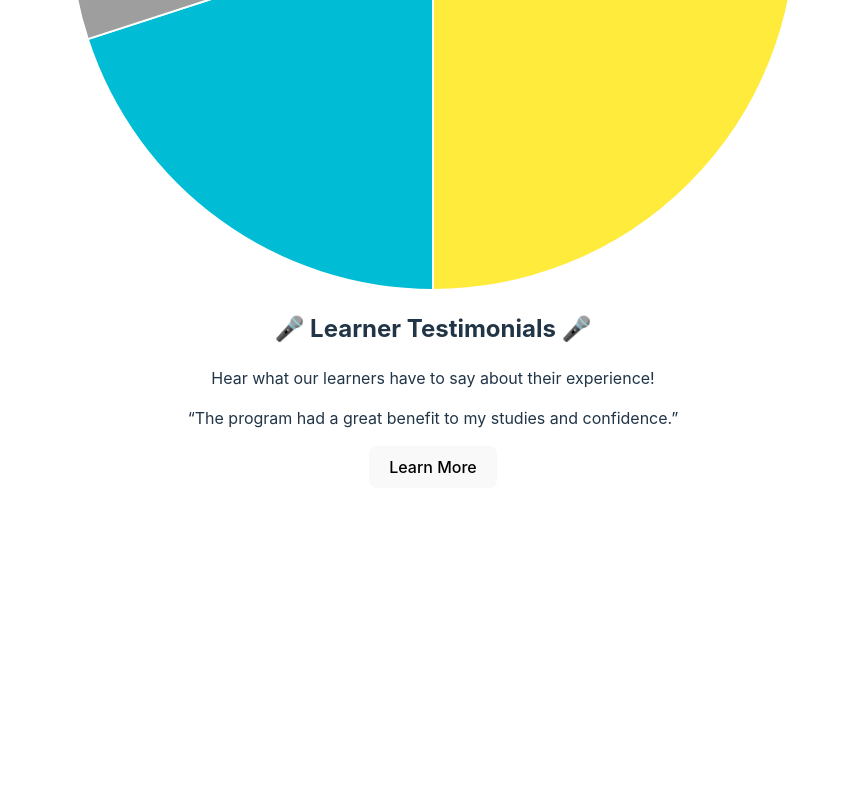
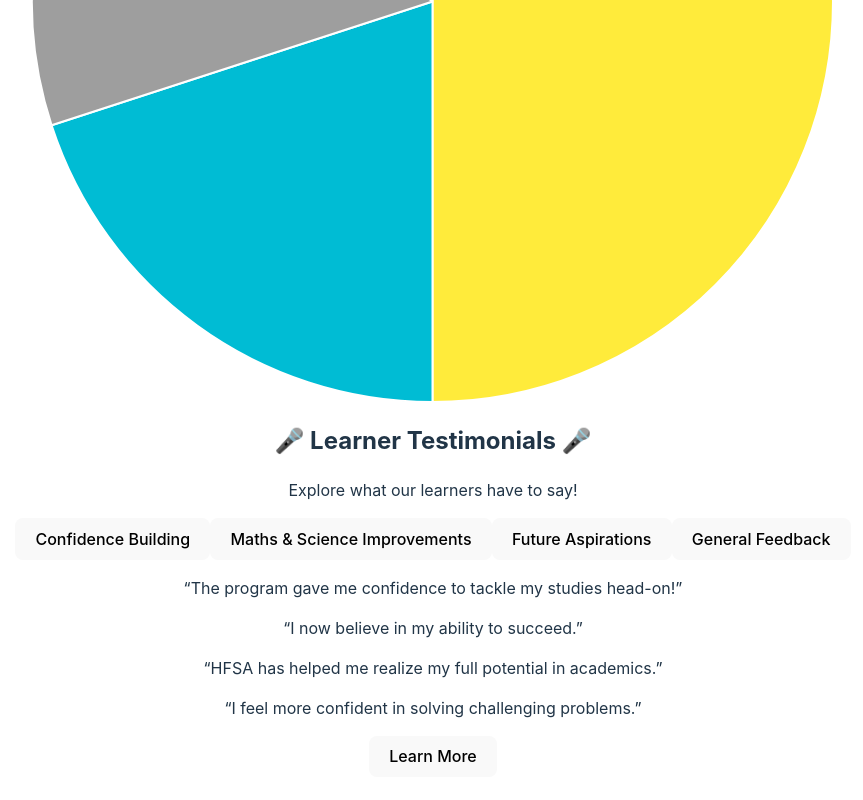
Before and after one commit to NtandoMgo/hfsa-evaluation-report, a React (Vite) app: page / in a window 1280 px wide. Shown: the part 1138-1938 px from the top of the page, without its empty margins (207-1070 px from the left). Before the commit the page ends 1658 px from the top, so only its background shows below. Built offline with nearby package versions, Linux system fonts and the light colour scheme.

Commit message:
categories

```diff
--- a/src/pages/ImpactDashboard.jsx
+++ b/src/pages/ImpactDashboard.jsx
@@ -1,26 +1,35 @@
-import React, { useState, useEffect } from 'react';
+import React, { useState } from 'react';
 import { Bar, Pie } from 'react-chartjs-2';
 import 'chart.js/auto';
 
-// Sample quotes extracted from the dataset
-const quotes = [
-  "The program had a great benefit to my studies and confidence.",
-  "It brought back the love I had for maths.",
-  "I actually realized physics is not that difficult.",
-  "The food was nice and healthy at the start, then became repetitive.",
-  "The program helped me in many ways as it provided the guidance I needed.",
-];
+// Categorized learner feedback
+const categories = {
+  'Confidence Building': [
+    "The program gave me confidence to tackle my studies head-on!",
+    "I now believe in my ability to succeed.",
+    "HFSA has helped me realize my full potential in academics.",
+    "I feel more confident in solving challenging problems.",
+  ],
+  'Maths & Science Improvements': [
+    "My math grades have improved significantly, and I feel better prepared for exams.",
+    "Physics has become much easier to understand with practical examples.",
+    "I have a better understanding of mathematical concepts.",
+    "Science became my favorite subject thanks to HFSA's support.",
+  ],
+  'Future Aspirations': [
+    "I am now considering a career in engineering because of the exposure I received.",
+    "The program opened my eyes to the possibilities of higher education.",
+    "HFSA helped me decide to pursue computer science at university.",
+    "I am now excited to apply to top universities with confidence.",
+  ],
+  'General Feedback': [
+    "The mentors were so supportive and always available for guidance.",
+    "The environment created by HFSA made learning enjoyable and exciting.",
+    "I learned valuable study habits that will stay with me forever.",
+    "The support from peers and instructors made all the difference.",
+  ]
+};
 
-// Suggestions from learners
-const suggestions = [
-  "More one-on-one tutoring sessions would be helpful.",
-  "Extend the program to cover more subjects.",
-  "Provide additional study materials and practice tests.",
-  "Organize more career guidance workshops.",
-  "Offer weekend study camps for focused learning.",
-];
-
-// Sample data for charts (keep your existing data)
 const data = {
   labels: ['Maths Improved', 'Physics Improved', 'Future Studies Considered', 'Accepted', 'Provisionally Accepted', 'Pending', 'Waiting List'],
   datasets: [
@@ -43,17 +52,8 @@ const fundingData = {
 };
 
 const ImpactDashboard = () => {
+  const [selectedCategory, setSelectedCategory] = useState('Confidence Building');
   const [showModal, setShowModal] = useState(false);
-  const [currentQuote, setCurrentQuote] = useState(0);
-
-  useEffect(() => {
-    if (showModal) {
-      const interval = setInterval(() => {
-        setCurrentQuote((prevIndex) => (prevIndex + 1) % quotes.length);
-      }, 3000);
-      return () => clearInterval(interval);
-    }
-  }, [showModal]);
 
   return (
     <div className="p-8 bg-gradient-to-br from-blue-50 to-indigo-100 min-h-screen">
@@ -72,57 +72,66 @@ const ImpactDashboard = () => {
         </div>
       </div>
 
-      {/* Learner Quotes Section */}
+      {/* Learner Testimonials Section */}
       <div className="mt-16 bg-white p-10 shadow-2xl rounded-3xl transform hover:scale-105 transition-all duration-300 text-center">
         <h2 className="text-4xl font-extrabold mb-6 text-gray-800 tracking-wide">
           🎤 Learner Testimonials 🎤
         </h2>
-        <p className="text-gray-500 mb-8">Hear what our learners have to say about their experience!</p>
+        <p className="text-gray-500 mb-8">Explore what our learners have to say!</p>
 
-        <div className="relative bg-gradient-to-r from-purple-300 to-indigo-400 p-6 rounded-lg shadow-lg">
-          <p className="text-lg italic text-gray-900 font-semibold animate-fade-in">
-            “{quotes[currentQuote]}”
-          </p>
+        <div className="flex justify-center space-x-4 mb-6">
+          {Object.keys(categories).map((category) => (
+            <button
+              key={category}
+              onClick={() => setSelectedCategory(category)}
+              className={`px-6 py-2 rounded-full font-bold transition-all ${
+                selectedCategory === category ? 'bg-indigo-600 text-white' : 'bg-gray-200 text-gray-700'
+              }`}
+            >
+              {category}
+            </button>
+          ))}
+        </div>
+
+        <div className="grid grid-cols-1 sm:grid-cols-2 lg:grid-cols-3 gap-6">
+          {categories[selectedCategory].map((quote, index) => (
+            <div key={index} className="p-6 bg-gradient-to-r from-purple-200 to-indigo-300 rounded-lg shadow-lg text-center">
+              <p className="text-lg italic text-gray-900">“{quote}”</p>
+            </div>
+          ))}
         </div>
 
         <div className="mt-10">
           <button
             onClick={() => setShowModal(true)}
-            className="px-6 py-3 bg-indigo-600 text-white rounded-full shadow-lg hover:bg-indigo-800 transition-all duration-300"
+            className="px-6 py-3 bg-indigo-500 text-white rounded-full shadow-lg hover:bg-indigo-600 transition-all"
           >
             Learn More
           </button>
         </div>
       </div>
 
-      {/* Modal for More Quotes and Suggestions */}
+      {/* Modal for More Feedback */}
       {showModal && (
         <div className="fixed inset-0 bg-gray-900 bg-opacity-70 flex items-center justify-center z-50">
-          <div className="bg-white p-10 rounded-xl shadow-2xl max-w-3xl w-full animate-slide-in">
-            <h2 className="text-3xl font-bold mb-6 text-center text-gray-700">📢 Learner Insights</h2>
+          <div className="bg-white p-10 rounded-xl shadow-2xl max-w-3xl w-full">
+            <h2 className="text-3xl font-bold mb-6 text-center text-gray-700">📢 More Feedback</h2>
 
-            <div className="mb-8">
-              <h3 className="text-2xl font-semibold text-gray-800 mb-4">🌟 More Testimonials</h3>
-              <div className="relative bg-gradient-to-r from-green-300 to-blue-400 p-6 rounded-lg shadow-lg">
-                <p className="text-lg italic text-gray-900 font-semibold">
-                  “{quotes[currentQuote]}”
-                </p>
+            {Object.entries(categories).map(([category, quotes]) => (
+              <div key={category} className="mb-8">
+                <h3 className="text-2xl font-semibold text-gray-800 mb-4">{category}</h3>
+                <ul className="list-disc pl-6 text-gray-700">
+                  {quotes.map((quote, index) => (
+                    <li key={index} className="mb-2 italic">“{quote}”</li>
+                  ))}
+                </ul>
               </div>
-            </div>
-
-            <div className="mb-8">
-              <h3 className="text-2xl font-semibold text-gray-800 mb-4">💡 Suggestions</h3>
-              <ul className="list-disc pl-6 text-gray-700">
-                {suggestions.map((suggestion, index) => (
-                  <li key={index} className="mb-2">{suggestion}</li>
-                ))}
-              </ul>
-            </div>
+            ))}
 
             <div className="text-center">
               <button
                 onClick={() => setShowModal(false)}
-                className="px-6 py-3 bg-red-500 text-white rounded-full shadow-lg hover:bg-red-700 transition-all duration-300"
+                className="px-6 py-3 bg-red-500 text-white rounded-full shadow-lg hover:bg-red-700 transition-all"
               >
                 Close
               </button>
```
